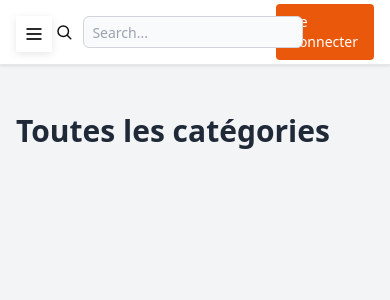
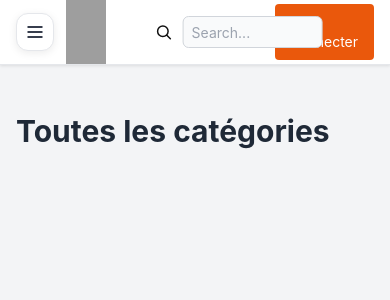
Before and after one commit to Nyx806/UTSU, a Symfony app: template templates/categories/index.html.twig in a window 390 px wide. Shown: the top 300 px of the page. Run offline with Twig, Linux system fonts and the light colour scheme; the template is opened without the code that fills it, so the values that code supplies are empty; style sheets or scripts are compiled from the project's sources; some libraries are stand-ins or nearby versions; grey boxes are pictures that could not be loaded.

Commit message:
nav-hamburger

```diff
--- a/config/services.yaml
+++ b/config/services.yaml
@@ -22,3 +22,6 @@ services:
 
     # add more service definitions when explicit configuration is needed
     # please note that last definitions always *replace* previous ones
+    App\EventListener\CategoriesListener:
+        tags:
+            - { name: kernel.event_subscriber }
--- a/templates/base.html.twig
+++ b/templates/base.html.twig
@@ -10,6 +10,42 @@
   <link rel="icon" href="{{ asset('img/icon.png') }}" type="image/x-icon">
 </head>
 <body>
-  {% block body %}{% endblock %}
+  <style>
+   :root {
+      --background: #ffffff;
+      --foreground: #0f172a;
+      --card: #ffffff;
+      --card-foreground: #0f172a;
+      --primary: #1e293b;
+      --primary-foreground: #f8fafc;
+      --secondary: #f1f5f9;
+      --secondary-foreground: #1e293b;
+      --muted: #f1f5f9;
+      --muted-foreground: #64748b;
+      --accent: #f1f5f9;
+      --accent-foreground: #1e293b;
+      --destructive: #ef4444;
+      --destructive-foreground: #f8fafc;
+      --border: #e2e8f0;
+      --input: #e2e8f0;
+      --ring: #0f172a;
+      --radius: 0.5rem;
+    }
+
+    * {
+      margin: 0;
+      padding: 0;
+      box-sizing: border-box;
+    }
+
+    body {
+      font-family: -apple-system, BlinkMacSystemFont, 'Segoe UI', Roboto, sans-serif;
+      background-color: var(--background);
+      color: var(--foreground);
+      line-height: 1.5;
+    }
+  </style>
+  {% block body %}
+  {% endblock %}
 </body>
 </html>
--- a/templates/home/_navbar.html.twig
+++ b/templates/home/_navbar.html.twig
@@ -1,6 +1,71 @@
 {% block body %}
 <style>
   /* Navigation */
+
+
+  .navbar {
+      position: sticky;
+      top: 0;
+      z-index: 50;
+      width: 100%;
+      border-bottom: 1px solid var(--border);
+      background-color: white;
+      box-shadow: 0 1px 3px 0 rgba(0, 0, 0, 0.1);
+    }
+
+    .navbar-container {
+      display: flex;
+      height: 4rem;
+      align-items: center;
+      justify-content: space-between;
+      padding: 0 1rem;
+      position: relative;
+    }
+
+    .navbar-logo {
+      font-weight: bold;
+      font-size: 1.25rem;
+      color: #ea580c;
+      text-decoration: none;
+    }
+
+    .navbar-nav {
+      display: none;
+      align-items: center;
+      gap: 0.25rem;
+    }
+
+    .navbar-nav .nav-link {
+      display: flex;
+      align-items: center;
+      gap: 0.5rem;
+      padding: 0.5rem 1rem;
+      color: var(--foreground);
+      text-decoration: none;
+      border-radius: var(--radius);
+      transition: all 0.2s;
+      position: relative;
+    }
+
+    .navbar-nav .nav-link:hover {
+      background-color: var(--accent);
+    }
+
+    .navbar-nav .nav-link .notification-badge {
+      position: absolute;
+      top: -0.25rem;
+      right: -0.25rem;
+      width: 0.5rem;
+      height: 0.5rem;
+      background-color: #ef4444;
+      border-radius: 50%;
+    }
+
+    .navbar-user {
+      display: flex;
+      align-items: center;
+      gap: 1rem;
+    }
   .navbar {
     position: sticky;
     top: 0;
@@ -23,13 +88,21 @@
     display: flex;
     align-items: center;
     gap: 1rem;
+    position: relative;
+    left: 3rem;
   }
 
   .navbar-logo {
-    font-weight: bold;
-    font-size: 1.25rem;
-    color:#B87F59;
+    /* Styles for the link only */
+    display: flex;
+    align-items: center;
     text-decoration: none;
+  }
+
+  .navbar-logo-img {
+    height: 4rem;
+    width: auto;
+    display: block;
   }
 
   .navbar-nav {
@@ -173,6 +246,23 @@
 
   /* Responsive */
   @media (max-width: 768px) {
+    .hamburger-menu {
+        display: block;
+    }
+
+    .navbar-brand {
+        margin-left: 0;
+        width: auto;
+        justify-content: flex-start;
+        position: relative;
+        left: 3rem;
+    }
+
+    .navbar-logo-img {
+        height: 4rem;
+        width: auto;
+    }
+
     /* La navbar-nav disparaît en mobile */
     #mainNav {
         display: none !important;
@@ -194,7 +284,7 @@
     }
 
     .navbar-logo {
-      display: none;
+        display: block;
     }
 
     .navigation-sidebar .navbar-nav {
@@ -224,7 +314,10 @@
     display: flex;
     align-items: center;
     gap: 0.25rem;
-    margin-left: 1rem;
+    margin-left: 0.5rem;
+    flex: 1 1 auto;
+    max-width: 350px;
+    width: 100%;
   }
 
   .navbar-search-input {
@@ -236,6 +329,8 @@
     color: #111827;
     height: 2rem;
     transition: border-color 0.2s, box-shadow 0.2s;
+    width: 100%;
+    min-width: 0;
   }
 
   .navbar-search-input:focus {
@@ -253,27 +348,34 @@
   /* Responsive: cache la barre de recherche sur petits écrans */
   @media (max-width: 768px) {
     .navbar-search-form {
-      display: none;
+      display: flex !important;
+      position: absolute;
+      left: 50%;
+      transform: translateX(-50%);
+      margin: 0;
+      width: 100%;
+      max-width: 100vw;
+      justify-content: center;
     }
   }
 
 
     /* Hamburger Sidebar Styles */
     .hamburger-menu {
-      position: fixed;
-      top: 1rem;
-      left: 1rem;
-      z-index: 1000;
-      background: var(--card);
-      border: 1px solid var(--border);
-      border-radius: var(--radius);
+      display: block;
+      background: #fff;
+      border: 1px solid #e5e7eb;
+      border-radius: 0.75rem;
       padding: 0.5rem;
       cursor: pointer;
-      box-shadow: 0 2px 8px rgba(0, 0, 0, 0.1);
+      box-shadow: 0 2px 8px rgba(0,0,0,0.08);
+      transition: background 0.2s, box-shadow 0.2s;
+      margin-right: 0.75rem;
     }
 
     .hamburger-menu:hover {
-      background-color: var(--accent);
+      background: #f3f4f6;
+      box-shadow: 0 4px 12px rgba(0,0,0,0.12);
     }
 
     .sidebar-overlay {
@@ -446,6 +548,9 @@
     }
 
 </style>
+
+<nav class="navbar">
+  <div class="navbar-container">
     <!-- Hamburger Menu Button -->
     <button class="hamburger-menu" onclick="toggleSidebar()">
       <svg width="20" height="20" viewBox="0 0 24 24" fill="none" stroke="currentColor" stroke-width="2">
@@ -454,6 +559,82 @@
         <line x1="3" y1="18" x2="21" y2="18"></line>
       </svg>
     </button>
+    <a href="{{ path('home_index') }}" class="navbar-logo">
+      <img src="{{ asset('img/logo-title.png') }}" alt="UTSU Logo" class="navbar-logo-img">
+    </a>
+
+    <div class="navbar-brand">
+      <form action="{{ path('home_index') }}" method="get" class="navbar-search-form">
+        <svg xmlns="http://www.w3.org/2000/svg" class="icon search-icon" fill="none" viewBox="0 0 24 24" stroke="currentColor" stroke-width="2" width="18" height="18">
+          <path stroke-linecap="round" stroke-linejoin="round" d="M21 21l-4.35-4.35m1.35-5.65a7 7 0 11-14 0 7 7 0 0114 0z" />
+        </svg>
+        <input type="text" name="q" placeholder="Search..." class="navbar-search-input">
+      </form>
+    </div>
+
+    <div class="navbar-nav" id="mainNav">
+       <a href="{{ path('home_index') }}" class="nav-link" aria-label="Accueil">
+          <svg xmlns="http://www.w3.org/2000/svg" class="icon" fill="none" viewBox="0 0 24 24" stroke="currentColor" stroke-width="2" width="20" height="20">
+          <path stroke-linecap="round" stroke-linejoin="round" d="M3 12l2-2m0 0l7-7 7 7m-9 2v6m0 0h4m-4 0H7" />
+          </svg>
+          <span>Accueil</span>
+      </a>
+      <a href="{{ path('categories_index') }}" class="nav-link" aria-label="Catégories">
+          <svg xmlns="http://www.w3.org/2000/svg" class="icon" fill="none" viewBox="0 0 24 24" stroke="currentColor" stroke-width="2" width="20" height="20">
+          <circle cx="12" cy="12" r="3" />
+          <path stroke-linecap="round" stroke-linejoin="round" d="M19.4 15A7.97 7.97 0 0017 9m-5 6a7.97 7.97 0 01-2.4-6" />
+          <path stroke-linecap="round" stroke-linejoin="round" d="M12 3v3m0 12v3m7.07-8.07l-2.12 2.12M6.05 6.05l2.12 2.12" />
+          </svg>
+          <span>Community</span>
+      </a>
+      <a href="{{ path('home_index') }}" class="nav-link" aria-label="Create">
+          <svg xmlns="http://www.w3.org/2000/svg" class="icon" fill="none" viewBox="0 0 24 24" stroke="currentColor" stroke-width="2" width="20" height="20">
+          <path stroke-linecap="round" stroke-linejoin="round" d="M12 4v16m8-8H4" />
+          </svg>
+          <span>Create</span>
+      </a>
+      <a href="{{ path('home_index') }}" class="nav-link" aria-label="Notifications">
+          <svg xmlns="http://www.w3.org/2000/svg" class="icon" fill="none" viewBox="0 0 24 24" stroke="currentColor" stroke-width="2" width="20" height="20">
+          <path stroke-linecap="round" stroke-linejoin="round" d="M15 17h5l-1.405-1.405A2.032 2.032 0 0118 14.158V11a6 6 0 10-12 0v3.159c0 .538-.214 1.055-.595 1.436L4 17h5m6 0v1a3 3 0 11-6 0v-1m6 0H9" />
+          </svg>
+          <span>Notifications</span>
+          <div class="notification-badge"></div>
+      </a>
+    </div>
+
+    <div class="navbar-user">
+      {% if app.user %}
+        <div class="dropdown" id="userDropdown">
+          <button class="dropdown-trigger" onclick="toggleDropdown()">
+            <div class="avatar">
+              <img src="{{ asset('uploads/pp/' ~ app.user.getPpImg) }}" alt="Photo de profil">
+              <div class="avatar-fallback">{{ app.user.username[:1]|upper }}</div>
+            </div>
+            <span>{{ app.user.username }}</span>
+          </button>
+          <div class="dropdown-menu">
+              <a href="{{ path('account_index') }}" class="dropdown-item" aria-label="Mon Compte">
+                  <svg xmlns="http://www.w3.org/2000/svg" class="icon" fill="none" viewBox="0 0 24 24" stroke="currentColor" stroke-width="2" width="20" height="20">
+                  <path stroke-linecap="round" stroke-linejoin="round" d="M5.121 17.804A9.003 9.003 0 0112 15c2.5 0 4.8 1 6.364 2.636M12 12a5 5 0 100-10 5 5 0 000 10z" />
+                  </svg>
+                  <span>Mon Compte</span>
+              </a>
+              <div class="dropdown-separator"></div>
+              <a href="{{ path('app_logout') }}" class="dropdown-item text-red" aria-label="Log out">
+                  <svg xmlns="http://www.w3.org/2000/svg" class="icon text-red" fill="none" viewBox="0 0 24 24" stroke="currentColor" stroke-width="2" width="20" height="20">
+                  <path stroke-linecap="round" stroke-linejoin="round" d="M17 16l4-4m0 0l-4-4m4 4H7m6 4v1a3 3 0 11-6 0v-1m6-10V5a3 3 0 00-6 0v1" />
+                  </svg>
+                  <span>Log out</span>
+              </a>
+              </div>
+        </div>
+      {% else %}
+        <a href="{{ path('app_login') }}" class="bg-orange-600 text-white px-4 py-2 rounded hover:bg-orange-700 transition text-sm">
+          Se connecter
+        </a>
+      {% endif %}
+    </div>
+  </div>
 
   <!-- Sidebar Overlay -->
   <div class="sidebar-overlay" onclick="toggleSidebar()"></div>
@@ -568,85 +749,6 @@
       </div>
     </div>
   </div>
-
-
-<nav class="navbar">
-  <div class="container">
-    <div class="navbar-container">
-      <div class="navbar-brand">
-        <a href="{{ path('home_index') }}" class="navbar-logo">UTSU</a>
-        <form action="{{ path('home_index') }}" method="get" class="navbar-search-form">
-          <svg xmlns="http://www.w3.org/2000/svg" class="icon search-icon" fill="none" viewBox="0 0 24 24" stroke="currentColor" stroke-width="2" width="18" height="18">
-            <path stroke-linecap="round" stroke-linejoin="round" d="M21 21l-4.35-4.35m1.35-5.65a7 7 0 11-14 0 7 7 0 0114 0z" />
-          </svg>
-          <input type="text" name="q" placeholder="Search..." class="navbar-search-input">
-        </form>
-      </div>
-
-      <div class="navbar-nav" id="mainNav">
-         <a href="{{ path('home_index') }}" class="nav-link" aria-label="Accueil">
-            <svg xmlns="http://www.w3.org/2000/svg" class="icon" fill="none" viewBox="0 0 24 24" stroke="currentColor" stroke-width="2" width="20" height="20">
-            <path stroke-linecap="round" stroke-linejoin="round" d="M3 12l2-2m0 0l7-7 7 7m-9 2v6m0 0h4m-4 0H7" />
-            </svg>
-            <span>Accueil</span>
-        </a>
-        <a href="{{ path('categories_index') }}" class="nav-link" aria-label="Catégories">
-            <svg xmlns="http://www.w3.org/2000/svg" class="icon" fill="none" viewBox="0 0 24 24" stroke="currentColor" stroke-width="2" width="20" height="20">
-            <circle cx="12" cy="12" r="3" />
-            <path stroke-linecap="round" stroke-linejoin="round" d="M19.4 15A7.97 7.97 0 0017 9m-5 6a7.97 7.97 0 01-2.4-6" />
-            <path stroke-linecap="round" stroke-linejoin="round" d="M12 3v3m0 12v3m7.07-8.07l-2.12 2.12M6.05 6.05l2.12 2.12" />
-            </svg>
-            <span>Community</span>
-        </a>
-        <a href="{{ path('home_index') }}" class="nav-link" aria-label="Create">
-            <svg xmlns="http://www.w3.org/2000/svg" class="icon" fill="none" viewBox="0 0 24 24" stroke="currentColor" stroke-width="2" width="20" height="20">
-            <path stroke-linecap="round" stroke-linejoin="round" d="M12 4v16m8-8H4" />
-            </svg>
-            <span>Create</span>
-        </a>
-        <a href="{{ path('home_index') }}" class="nav-link" aria-label="Notifications">
-            <svg xmlns="http://www.w3.org/2000/svg" class="icon" fill="none" viewBox="0 0 24 24" stroke="currentColor" stroke-width="2" width="20" height="20">
-            <path stroke-linecap="round" stroke-linejoin="round" d="M15 17h5l-1.405-1.405A2.032 2.032 0 0118 14.158V11a6 6 0 10-12 0v3.159c0 .538-.214 1.055-.595 1.436L4 17h5m6 0v1a3 3 0 11-6 0v-1m6 0H9" />
-            </svg>
-            <span>Notifications</span>
-            <div class="notification-badge"></div>
-        </a>
-      </div>
-
-      <div class="navbar-user">
-        {% if app.user %}
-          <div class="dropdown" id="userDropdown">
-            <button class="dropdown-trigger" onclick="toggleDropdown()">
-              <div class="avatar">
-                <img src="{{ asset('uploads/pp/' ~ app.user.getPpImg) }}" alt="Photo de profil">
-                <div class="avatar-fallback">{{ app.user.username[:1]|upper }}</div>
-              </div>
-              <span>{{ app.user.username }}</span>
-            </button>
-            <div class="dropdown-menu">
-                <a href="{{ path('account_index') }}" class="dropdown-item" aria-label="Mon Compte">
-                    <svg xmlns="http://www.w3.org/2000/svg" class="icon" fill="none" viewBox="0 0 24 24" stroke="currentColor" stroke-width="2" width="20" height="20">
-                    <path stroke-linecap="round" stroke-linejoin="round" d="M5.121 17.804A9.003 9.003 0 0112 15c2.5 0 4.8 1 6.364 2.636M12 12a5 5 0 100-10 5 5 0 000 10z" />
-                    </svg>
-                    <span>Mon Compte</span>
-                </a>
-                <div class="dropdown-separator"></div>
-                <a href="{{ path('app_logout') }}" class="dropdown-item text-red" aria-label="Log out">
-                    <svg xmlns="http://www.w3.org/2000/svg" class="icon text-red" fill="none" viewBox="0 0 24 24" stroke="currentColor" stroke-width="2" width="20" height="20">
-                    <path stroke-linecap="round" stroke-linejoin="round" d="M17 16l4-4m0 0l-4-4m4 4H7m6 4v1a3 3 0 11-6 0v-1m6-10V5a3 3 0 00-6 0v1" />
-                    </svg>
-                    <span>Log out</span>
-                </a>
-                </div>
-          </div>
-        {% else %}
-          <a href="{{ path('app_login') }}" class="bg-orange-600 text-white px-4 py-2 rounded hover:bg-orange-700 transition text-sm">
-            Se connecter
-          </a>
-        {% endif %}
-      </div>
-    </div>
-  </div>
 </nav>
 
 <script>
--- a/templates/posts/details.html.twig
+++ b/templates/posts/details.html.twig
@@ -1,6 +1,8 @@
 {% extends 'base.html.twig' %}
 
+
 {% block body %}
+    {% include 'home/_navbar.html.twig' %}
     <div class="max-w-4xl mx-auto mt-10 bg-white rounded-lg shadow p-6">
         <div class="mb-4">
             <h1 class="text-3xl font-bold text-blue-600">{{ post.title }}</h1>
@@ -242,5 +244,4 @@
             });
         });
     </script>
-
 {% endblock %}
```
Also changed, not shown: src/EventListener/CategoriesListener.php (added, +34 -0 lines), templates/home/index.html.twig (+0 -102 lines). Lines whose indentation alone changed are shown as unchanged.
